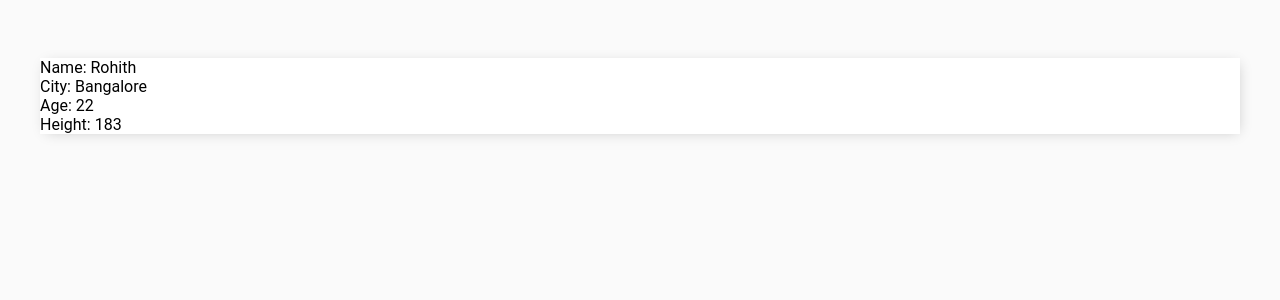
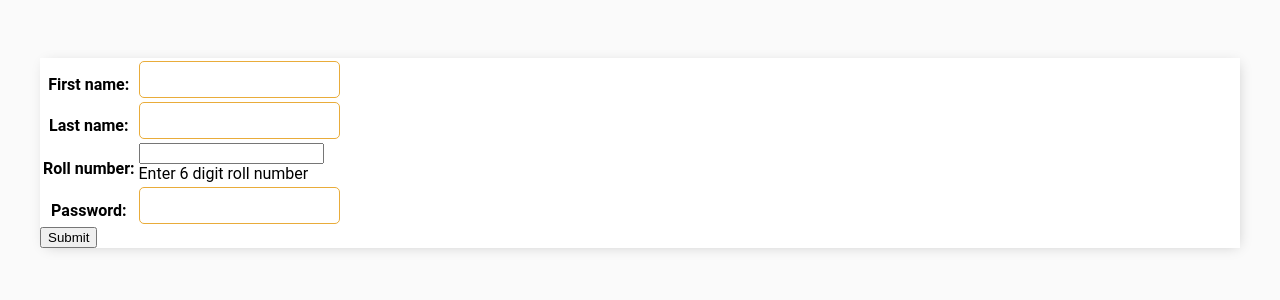
Before and after one commit to Rohith1701/employment_portal, a Django app: page /jobpost/demo/ in a window 1280 px wide. Shown: the top 300 px of the page. Run offline with Django 3.2, Linux system fonts and the light colour scheme.

Commit message:
latest push

```diff
--- /dev/null
+++ b/jobpost/forms.py
@@ -0,0 +1,61 @@
+from django import forms
+
+class InputForm(forms.Form):
+
+    first_name = forms.CharField(max_length = 200)
+    last_name = forms.CharField(max_length = 200)
+    roll_number = forms.IntegerField(
+                     help_text = "Enter 6 digit roll number"
+                     )
+    password = forms.CharField(widget = forms.PasswordInput())
+
+
+
+
+
+
+
+
+# # app/models.py
+
+# class MyModel(models.Model):
+#     a = CharField()
+#     b = CharField()
+#     c = IntegerField()
+
+
+
+
+# # app/forms.py
+
+# class MyForm(forms.Form):
+#     a1 = CharField()
+#     b2 = CharField()
+#     c3 = IntegerField()
+
+
+
+# # app/views.py
+# from .forms import MyForm
+
+# class MyView(View):
+
+#     def get(self, request):
+#         form = MyForm()
+#         context = {
+#             "form": form
+#         }
+
+#         return render(request, "template.html", context=context)
+# s
+#     def post(self, request):
+#         form = MyForm(date=request.POST)
+#         if form.is_valid():
+#             data = {
+#                 "a": form.a1,
+#                 "b": form.a2,
+#                 "c": form.a3
+#             }
+#             obj = MyModel(data)
+#             obj.save()
+#         return redirect("list")
--- a/jobpost/templates/jobpost/demo.html
+++ b/jobpost/templates/jobpost/demo.html
@@ -1,12 +1,13 @@
 {% extends 'jobpost/main.html' %}
 
 {% block content %}
-
-<div >
-            {% for key, value in data.items %}
-            {{ key }}: {{ value }}
-            <br/>
-            {% endfor %}
+<div>
+    <form action = "" method = "post">
+        {% csrf_token %}
+        <table>
+            {{ form.as_table }}
+        </table>
+        <input type="submit" value="Submit">
+    </form>
 </div>
-
 {% endblock content %}
--- a/jobpost/urls.py
+++ b/jobpost/urls.py
@@ -1,7 +1,7 @@
 from django.urls import path
 from .views import (
     JobLoginView, RegisterPage, JobCreate,
-    JobUpdate, JobDelete, Jobdetail, JobPostView, JobList, JobDec
+    JobUpdate, JobDelete, Jobdetail, JobPostView, JobList, JobDec ,
 )
 from django.contrib.auth.views import LogoutView
 
@@ -15,5 +15,5 @@ urlpatterns = [
     path('job-create/', JobCreate.as_view(), name='job-create'),
     path('jobupdate/<int:pk>/', JobUpdate.as_view(), name='jobupdate'),
     path('jobdelete/<int:pk>/', JobDelete.as_view(), name='jobdelete'),
-    path('demo/', JobDec.as_view(), name='jobdemo')
+    path('demo/', JobDec.as_view(), name='jobdemo'),
 ]
--- a/jobpost/views.py
+++ b/jobpost/views.py
@@ -12,6 +12,8 @@ from django.views.generic.edit import (
 
 from django.views import View
 from django.http import HttpResponse
+from .models import InputForm1
+from .forms import InputForm
 
 
 class JobPostView(ListView):
@@ -90,16 +92,21 @@ class JobDelete(LoginRequiredMixin, DeleteView):
 
 
 class JobDec(View):
-    model = JobPost
-    template_name = 'jobpost/demo.html'
 
-    def get(self, request):
-        context = {
-            'data': {
-                'Name': 'Rohith',
-                'City': 'Bangalore',
-                'Age': 22,
-                'Height':183
-                }
-         }
-        return render( request, 'jobpost/demo.html', context=context)
+    def get(self,request):
+        context ={}
+        context['form']= InputForm()
+        return render(request, "jobpost/demo.html", context)
+
+    def post(self,request):
+        form = InputForm(data=request.POST)
+        if form.is_valid():
+            data ={
+                "first_name1": form.first_name,
+                "last_name1": form.last_name,
+                "roll_number1":form.roll_number,
+                "password1":form.password
+            }
+            obj = InputForm1(data)
+            obj.save()
+            return render()
```
Also changed, not shown: jobpost/models.py (+11 -0 lines), db.sqlite3.
